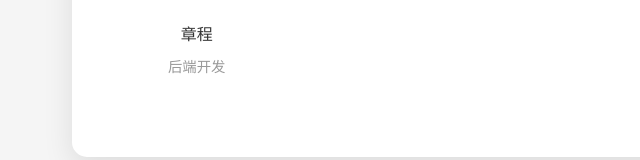
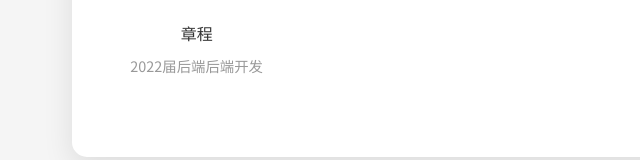
Before and after one commit to cychenhaibin/my, a website built with webpack: page pages/cqupt-studio.html in a window 1280 px wide. Shown: the part 3080-3240 px from the top of the page, 0-640 px from the left. Built offline with nearby package versions, Linux system fonts and the light colour scheme.

```diff
--- a/pages/cqupt-studio.html
+++ b/pages/cqupt-studio.html
@@ -882,7 +882,7 @@
       <div class="team-member">
         <!-- <img src="https://via.placeholder.com/100/f5f5f5/333333?text=后端" alt="后端开发"> -->
         <div class="team-member-name">章程</div>
-        <div class="team-member-role">后端开发</div>
+        <div class="team-member-role">2022届后端后端开发</div>
       </div>
     </div>
   </section>
```
